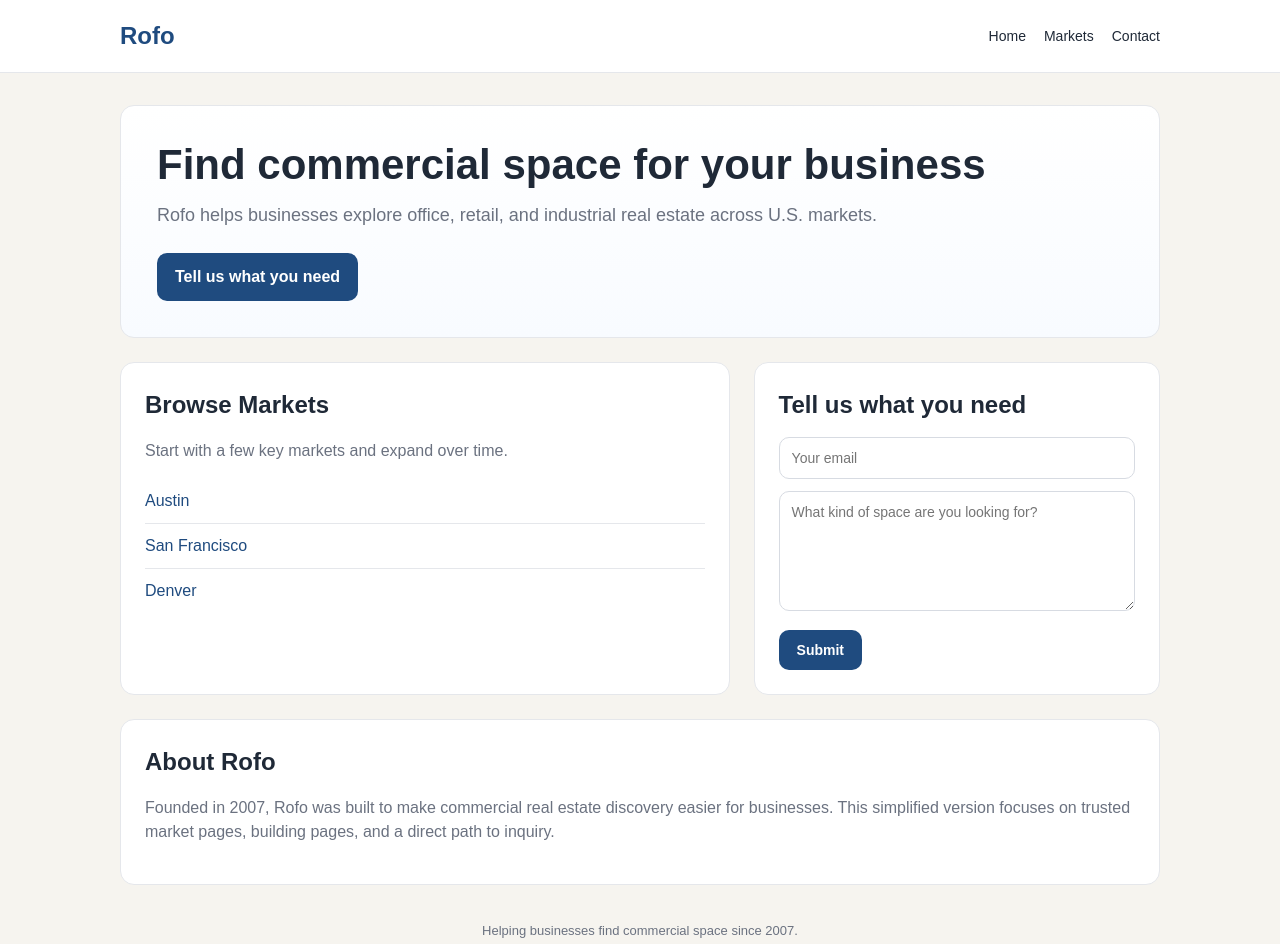
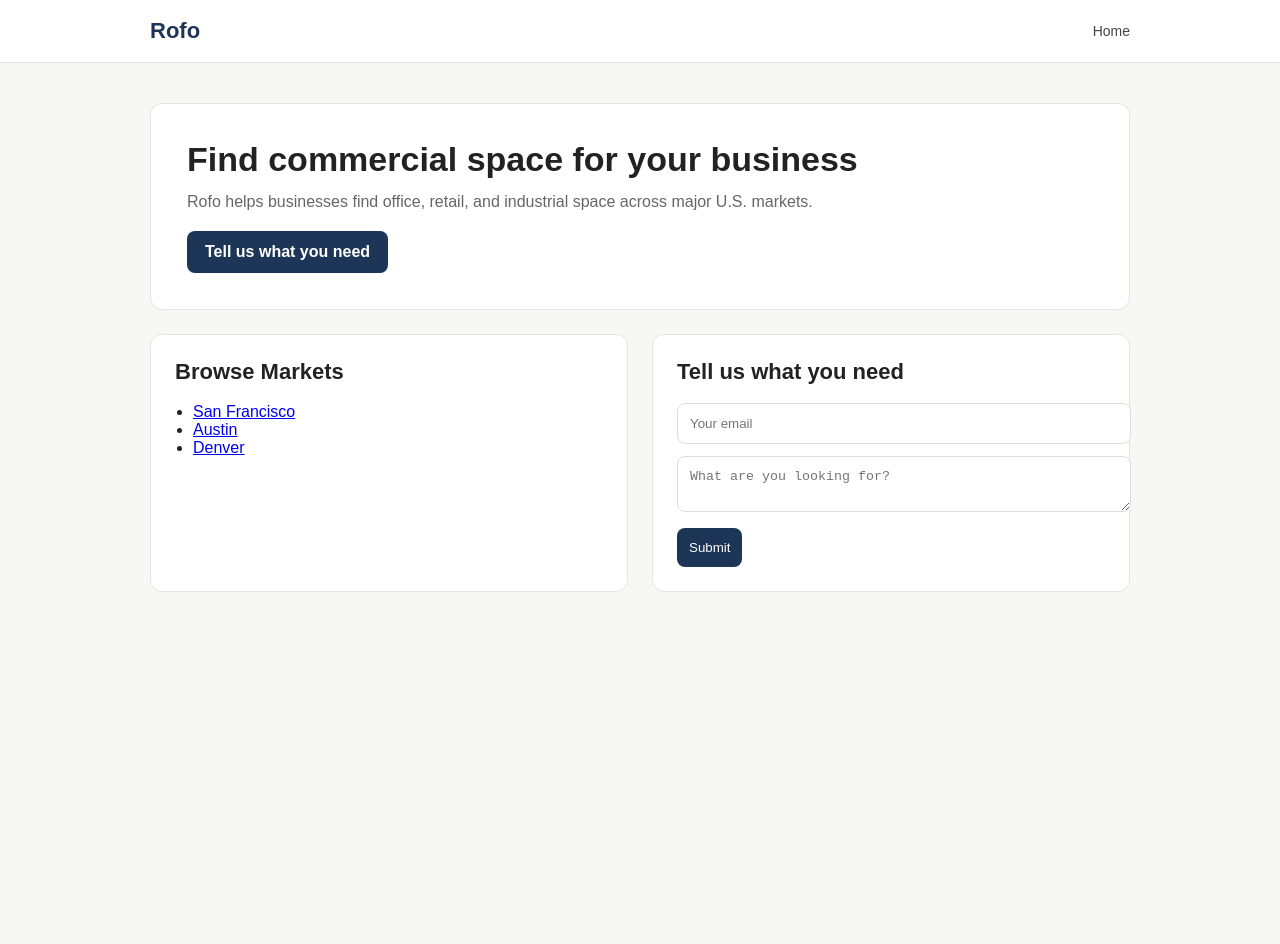
Before and after one commit to adbernier/rofo-clean, a plain HTML site: page index.html in a window 1280 px wide. After the commit the page ends 800 px from the top, so only its background shows below. Drawn offline with Linux system fonts and the light colour scheme.

Commit message:
Add files via upload

```diff
--- a/index.html
+++ b/index.html
@@ -1,256 +1,172 @@
 <!DOCTYPE html>
-<html lang="en">
+<html>
 <head>
+  <title>Rofo | Commercial Real Estate</title>
+  <meta name="viewport" content="width=device-width, initial-scale=1">
   <meta charset="UTF-8">
-  <meta name="viewport" content="width=device-width, initial-scale=1">
-  <title>Rofo | Find Commercial Real Estate</title>
-  <meta name="description" content="Rofo helps businesses find office, retail, and industrial space across the U.S.">
+
   <style>
-    :root {
-      --bg: #f6f4ef;
-      --surface: #ffffff;
-      --text: #1f2937;
-      --muted: #6b7280;
-      --border: #e5e7eb;
-      --brand: #1f4b7f;
-      --brand-dark: #173a61;
-      --accent: #eef4fb;
-      --radius: 14px;
-      --max: 1080px;
+    body {
+      font-family: Arial, sans-serif;
+      margin: 0;
+      background: #f7f7f5;
+      color: #222;
     }
 
-    * { box-sizing: border-box; }
-
-    body {
-      margin: 0;
-      font-family: Arial, sans-serif;
-      background: var(--bg);
-      color: var(--text);
-      line-height: 1.5;
+    .topbar {
+      background: white;
+      border-bottom: 1px solid #e5e5e0;
     }
 
-    a {
-      color: var(--brand);
+    .topbar-inner {
+      max-width: 980px;
+      margin: 0 auto;
+      padding: 18px 20px;
+      display: flex;
+      justify-content: space-between;
+      align-items: center;
+    }
+
+    .brand {
+      font-size: 22px;
+      font-weight: 700;
+      color: #1d3557;
       text-decoration: none;
     }
 
-    a:hover {
-      text-decoration: underline;
-    }
-
-    .topbar {
-      background: var(--surface);
-      border-bottom: 1px solid var(--border);
-    }
-
-    .topbar-inner,
-    .container {
-      max-width: var(--max);
-      margin: 0 auto;
-      padding-left: 20px;
-      padding-right: 20px;
-    }
-
-    .topbar-inner {
-      min-height: 72px;
-      display: flex;
-      align-items: center;
-      justify-content: space-between;
-      gap: 20px;
-    }
-
-    .brand {
-      font-size: 24px;
-      font-weight: 700;
-      color: var(--brand);
-    }
-
-    .nav {
-      display: flex;
-      gap: 18px;
-      flex-wrap: wrap;
-    }
-
     .nav a {
-      color: var(--text);
+      margin-left: 18px;
+      color: #444;
+      text-decoration: none;
       font-size: 14px;
     }
 
     .container {
-      padding-top: 32px;
-      padding-bottom: 56px;
+      max-width: 980px;
+      margin: 0 auto;
+      padding: 40px 20px;
     }
 
     .hero {
-      background: linear-gradient(180deg, #ffffff 0%, #f8fbff 100%);
-      border: 1px solid var(--border);
-      border-radius: var(--radius);
+      background: white;
+      border: 1px solid #e5e5e0;
+      border-radius: 12px;
       padding: 36px;
       margin-bottom: 24px;
     }
 
     h1 {
       margin: 0 0 14px;
-      font-size: 42px;
-      line-height: 1.1;
+      font-size: 34px;
     }
 
-    .lead {
-      max-width: 760px;
-      font-size: 18px;
-      color: var(--muted);
-      margin: 0 0 24px;
+    .subhead {
+      color: #666;
+      font-size: 16px;
+      margin-bottom: 20px;
     }
 
     .button {
+      background: #1d3557;
+      color: white;
+      padding: 12px 18px;
+      border-radius: 8px;
+      text-decoration: none;
+      font-weight: 600;
       display: inline-block;
-      background: var(--brand);
-      color: #fff;
-      padding: 12px 18px;
-      border-radius: 10px;
-      font-weight: 700;
-      text-decoration: none;
-    }
-
-    .button:hover {
-      background: var(--brand-dark);
-      text-decoration: none;
     }
 
     .grid {
       display: grid;
-      grid-template-columns: 1.2fr 0.8fr;
+      grid-template-columns: 1fr 1fr;
       gap: 24px;
-      margin-bottom: 24px;
     }
 
     .card {
-      background: var(--surface);
-      border: 1px solid var(--border);
-      border-radius: var(--radius);
+      background: white;
+      border: 1px solid #e5e5e0;
+      border-radius: 12px;
       padding: 24px;
     }
 
     h2 {
       margin-top: 0;
-      margin-bottom: 14px;
-      font-size: 24px;
+      font-size: 22px;
     }
 
-    .muted {
-      color: var(--muted);
-    }
-
-    .market-list {
-      list-style: none;
-      padding: 0;
-      margin: 0;
-    }
-
-    .market-list li {
-      padding: 10px 0;
-      border-bottom: 1px solid var(--border);
-    }
-
-    .market-list li:last-child {
-      border-bottom: 0;
+    ul {
+      padding-left: 18px;
     }
 
     form input,
     form textarea {
       width: 100%;
       padding: 12px;
-      border: 1px solid #d7dbe2;
-      border-radius: 10px;
-      font-size: 14px;
       margin-bottom: 12px;
-      font-family: Arial, sans-serif;
-    }
-
-    form textarea {
-      min-height: 120px;
-      resize: vertical;
+      border: 1px solid #ddd;
+      border-radius: 8px;
     }
 
     form button {
-      background: var(--brand);
-      color: #fff;
-      border: 0;
-      padding: 12px 18px;
-      border-radius: 10px;
-      font-size: 14px;
-      font-weight: 700;
-      cursor: pointer;
-    }
-
-    .footer {
-      margin-top: 36px;
-      color: var(--muted);
-      font-size: 13px;
-      text-align: center;
+      background: #1d3557;
+      color: white;
+      padding: 12px;
+      border: none;
+      border-radius: 8px;
     }
 
     @media (max-width: 820px) {
-      h1 { font-size: 32px; }
-      .grid { grid-template-columns: 1fr; }
-      .hero { padding: 26px; }
-      .topbar-inner { align-items: flex-start; padding-top: 16px; padding-bottom: 16px; }
+      .grid {
+        grid-template-columns: 1fr;
+      }
     }
   </style>
 </head>
+
 <body>
-  <header class="topbar">
+
+<div class="topbar">
   <div class="topbar-inner">
     <a class="brand" href="/">Rofo</a>
-      <nav class="nav">
+    <div class="nav">
       <a href="/">Home</a>
-        <a href="/commercial-real-estate/CA/San-Francisco/">Markets</a>
-        <a href="#contact">Contact</a>
-      </nav>
     </div>
-  </header>
+  </div>
+</div>
 
-  <main class="container">
-    <section class="hero">
+<div class="container">
+
+  <div class="hero">
     <h1>Find commercial space for your business</h1>
-      <p class="lead">
-        Rofo helps businesses explore office, retail, and industrial real estate across U.S. markets.
-      </p>
+    <div class="subhead">
+      Rofo helps businesses find office, retail, and industrial space across major U.S. markets.
+    </div>
     <a class="button" href="#contact">Tell us what you need</a>
-    </section>
+  </div>
 
-    <section class="grid">
+  <div class="grid">
+
     <div class="card">
       <h2>Browse Markets</h2>
-        <p class="muted">Start with a few key markets and expand over time.</p>
-        <ul class="market-list">
+      <ul>
+        <li><a href="/commercial-real-estate/CA/San-Francisco/">San Francisco</a></li>
         <li><a href="/commercial-real-estate/TX/Austin/">Austin</a></li>
-          <li><a href="/commercial-real-estate/CA/San-Francisco/">San Francisco</a></li>
         <li><a href="/commercial-real-estate/CO/Denver/">Denver</a></li>
       </ul>
     </div>
 
     <div class="card" id="contact">
       <h2>Tell us what you need</h2>
-        <form action="https://formspree.io/f/YOURID" method="POST">
-          <input name="email" type="email" placeholder="Your email">
-          <textarea name="message" placeholder="What kind of space are you looking for?"></textarea>
-          <button type="submit">Submit</button>
+      <form>
+        <input placeholder="Your email">
+        <textarea placeholder="What are you looking for?"></textarea>
+        <button>Submit</button>
       </form>
     </div>
-    </section>
 
-    <section class="card">
-      <h2>About Rofo</h2>
-      <p class="muted">
-        Founded in 2007, Rofo was built to make commercial real estate discovery easier for businesses.
-        This simplified version focuses on trusted market pages, building pages, and a direct path to inquiry.
-      </p>
-    </section>
+  </div>
 
-    <div class="footer">
-      Helping businesses find commercial space since 2007.
 </div>
-  </main>
+
 </body>
 </html>
```
Also changed, not shown: commercial-real-estate/CA/San-Francisco/index.html (+74 -173 lines). Lines whose indentation alone changed are shown as unchanged.
